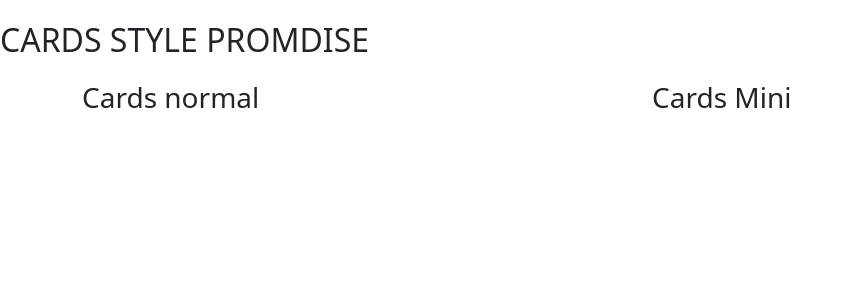
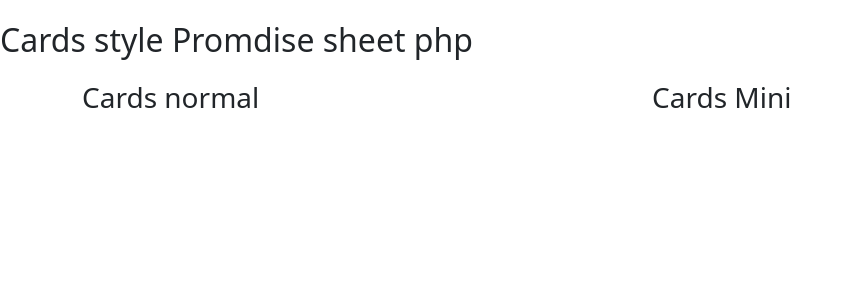
Before and after one commit to Jurdikd/cards-promdise, a PHP site: page / in a window 1280 px wide. Shown: the top 300 px of the page, without its empty margins (0-851 px from the left). Run offline with PHP 8.4, Linux system fonts and the light colour scheme.

Commit message:
Confirmacion de funcionamiento php

```diff
--- a/index.php
+++ b/index.php
@@ -7,8 +7,7 @@
     <meta name="viewport" content="width=device-width, initial-scale=1">
 
     <!-- Bootstrap CSS -->
-    <link href="https://cdn.jsdelivr.net/npm/bootstrap@5.0.2/dist/css/bootstrap.min.css" rel="stylesheet"
-        integrity="sha384-EVSTQN3/azprG1Anm3QDgpJLIm9Nao0Yz1ztcQTwFspd3yD65VohhpuuCOmLASjC" crossorigin="anonymous">
+    <link href="https://cdn.jsdelivr.net/npm/bootstrap@5.0.2/dist/css/bootstrap.min.css" rel="stylesheet" integrity="sha384-EVSTQN3/azprG1Anm3QDgpJLIm9Nao0Yz1ztcQTwFspd3yD65VohhpuuCOmLASjC" crossorigin="anonymous">
     <!-- Normalize CSS -->
     <link rel="stylesheet" href="https://necolas.github.io/normalize.css/8.0.1/normalize.css">
     <link rel="stylesheet" href="./css/cardsTerror.css">
@@ -16,7 +15,7 @@
 </head>
 
 <body>
-    <h1>CARDS STYLE PROMDISE</h1>
+    <h1>Cards style Promdise sheet php</h1>
     <div class="container">
         <div class="row">
             <div class="col-md-6">
@@ -28,12 +27,8 @@
         </div>
     </div>
 
-    <script src="https://cdn.jsdelivr.net/npm/@popperjs/core@2.9.2/dist/umd/popper.min.js"
-        integrity="sha384-IQsoLXl5PILFhosVNubq5LC7Qb9DXgDA9i+tQ8Zj3iwWAwPtgFTxbJ8NT4GN1R8p"
-        crossorigin="anonymous"></script>
-    <script src="https://cdn.jsdelivr.net/npm/bootstrap@5.0.2/dist/js/bootstrap.min.js"
-        integrity="sha384-cVKIPhGWiC2Al4u+LWgxfKTRIcfu0JTxR+EQDz/bgldoEyl4H0zUF0QKbrJ0EcQF"
-        crossorigin="anonymous"></script>
+    <script src="https://cdn.jsdelivr.net/npm/@popperjs/core@2.9.2/dist/umd/popper.min.js" integrity="sha384-IQsoLXl5PILFhosVNubq5LC7Qb9DXgDA9i+tQ8Zj3iwWAwPtgFTxbJ8NT4GN1R8p" crossorigin="anonymous"></script>
+    <script src="https://cdn.jsdelivr.net/npm/bootstrap@5.0.2/dist/js/bootstrap.min.js" integrity="sha384-cVKIPhGWiC2Al4u+LWgxfKTRIcfu0JTxR+EQDz/bgldoEyl4H0zUF0QKbrJ0EcQF" crossorigin="anonymous"></script>
     <script src="./js/cardsTerror.js"></script>
 </body>
 
```
